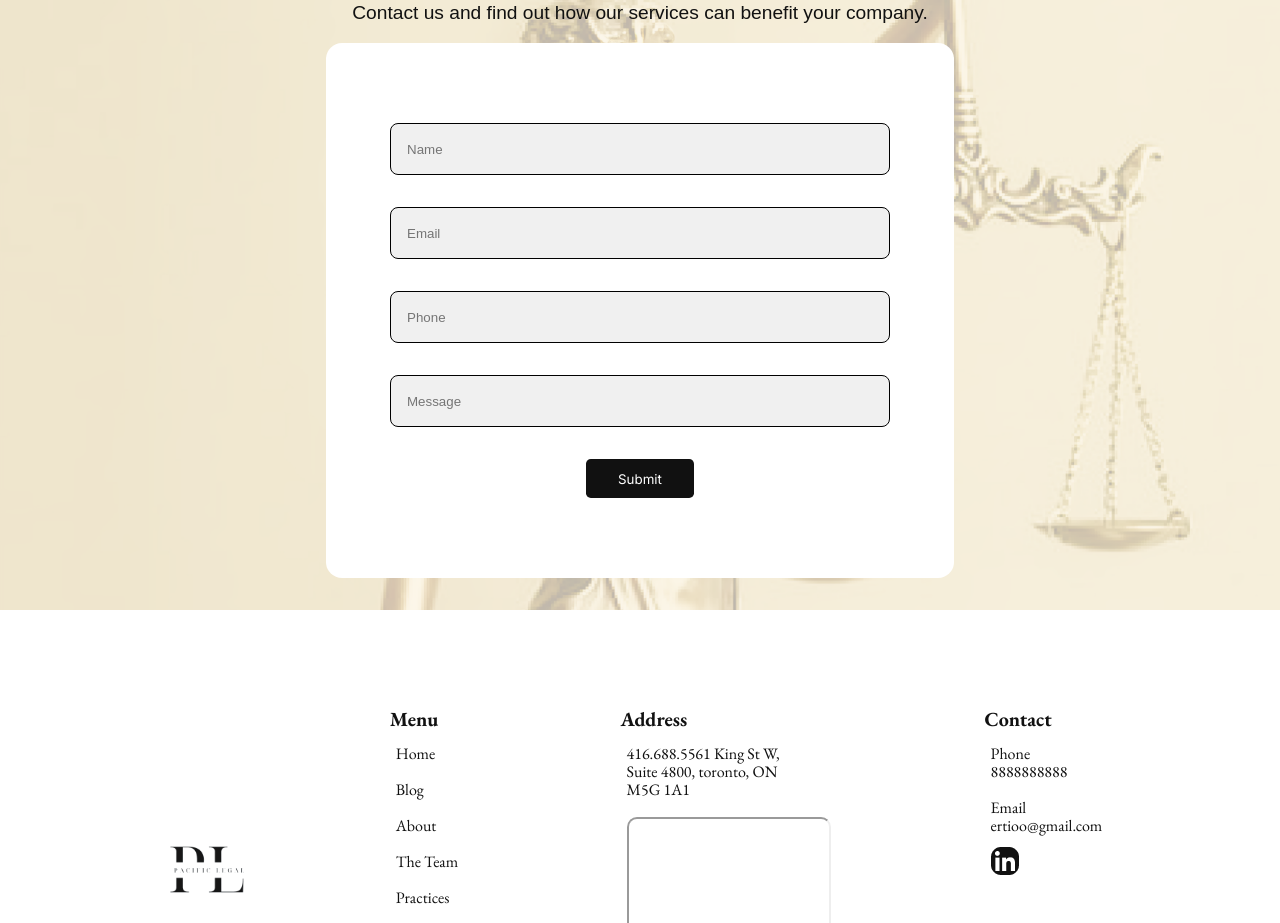
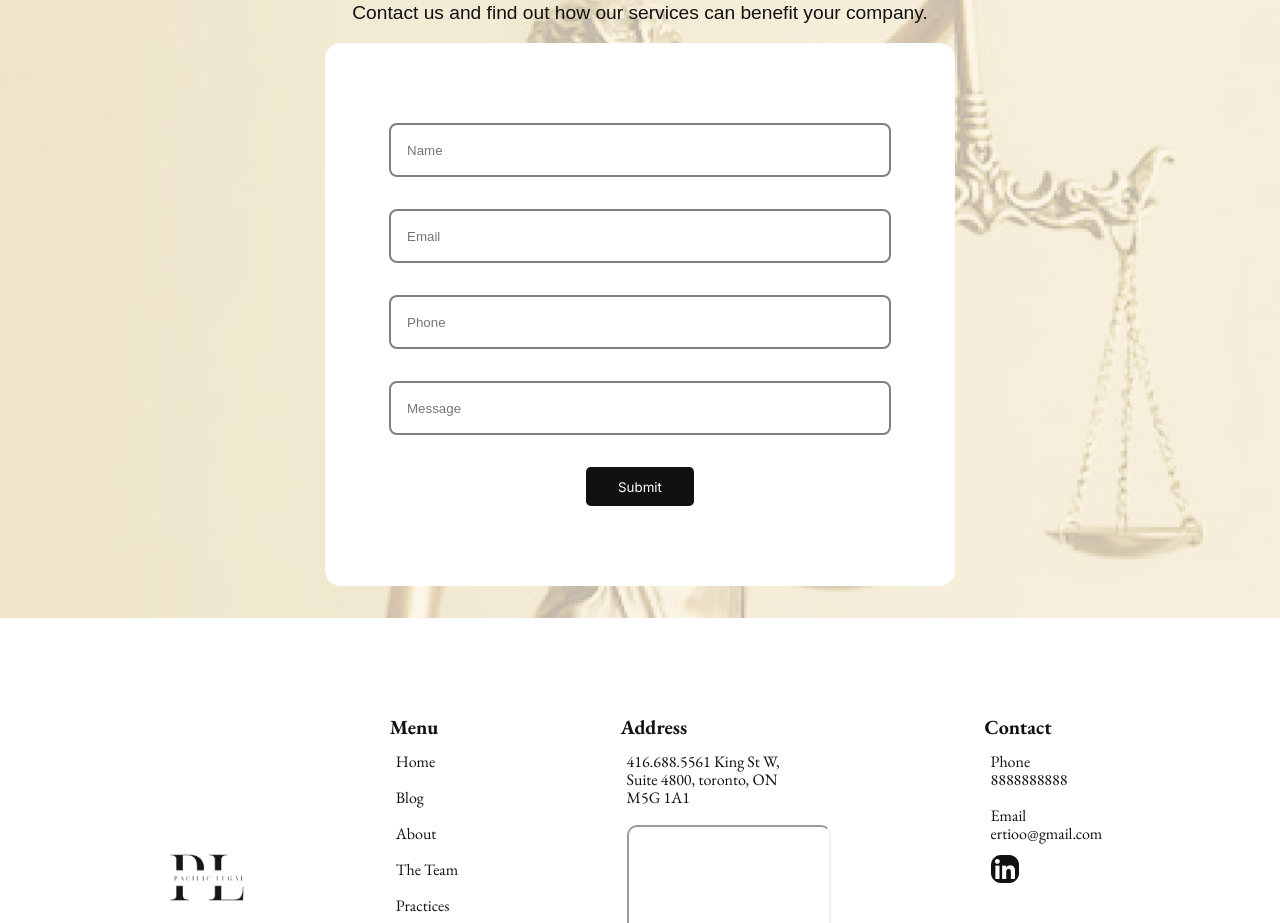
Before and after one commit to Himmu5/pacific-legal, a React (Create React App) app: page / in a window 1280 px wide. Shown: the part 3500-4423 px from the top of the page. Built offline with nearby package versions, Linux system fonts and the light colour scheme; grey boxes are pictures that could not be loaded.

Commit message:
About page : issue resolved

```diff
--- a/src/components/aboutbody.css
+++ b/src/components/aboutbody.css
@@ -24,7 +24,7 @@
 }
 
 
-@media only screen and (max-width: 700px)
+@media only screen and (max-width: 800px)
 {
 
 .text-box{
@@ -45,9 +45,6 @@ color: #17181E;
 .A-text{
     font-family: 'Helvetica';
     font-style: normal;
-    font-weight: 400;
-    font-size: 20px;
-    line-height: 32px;
     text-align: justify;
     color: #111111;
 }
--- a/src/components/aboutbody.js
+++ b/src/components/aboutbody.js
@@ -73,7 +73,7 @@ function AboutBody() {
         </div>
 
         <div className="text-box">
-        <h2 className="A-head">About Us</h2>
+        <h2 className="A-head"></h2>
         <p className="A-text">
           Pacific Legal is dedicated to working with clients to help them achieve their business
           goals and overcome legal challenges anywhere in the world. From a global platform spanning
--- a/src/pages/Home.jsx
+++ b/src/pages/Home.jsx
@@ -124,10 +124,10 @@ function Home() {
           </p>
         </div>
         <div className="getintouch-form">
-          <input type="text" name="" id="" placeholder="Name" />
-          <input type="text" name="" id="" placeholder="Email" />
-          <input type="text" name="" id="" placeholder="Phone" />
-          <input type="text" name="" id="" placeholder="Message" />
+          <input type="text" name="" id="" placeholder="Name" style={{backgroundColor:"transparent", border:" 2px solid gray " }} autoComplete="off" />
+          <input type="text" name="" id="" placeholder="Email"  style={{backgroundColor:"transparent", border:" 2px solid gray " }}/>
+          <input type="text" name="" id="" placeholder="Phone" style={{backgroundColor:"transparent", border:" 2px solid gray " }}/>
+          <input type="text" name="" id="" placeholder="Message" style={{backgroundColor:"transparent", border:" 2px solid gray " }}/>
           <CTAButton
             title="Submit"
             handleClick={() => console.log("nothing")}
```
